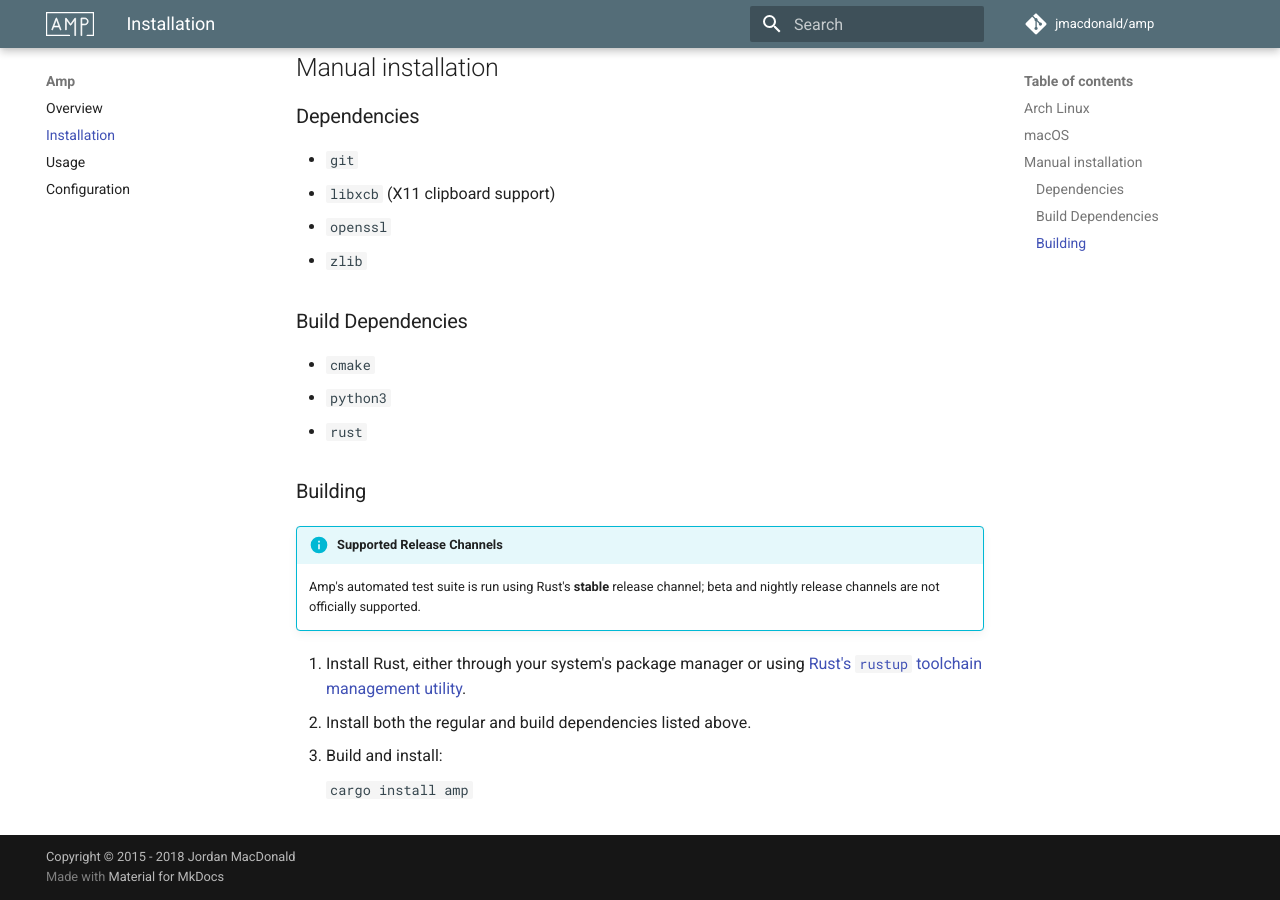
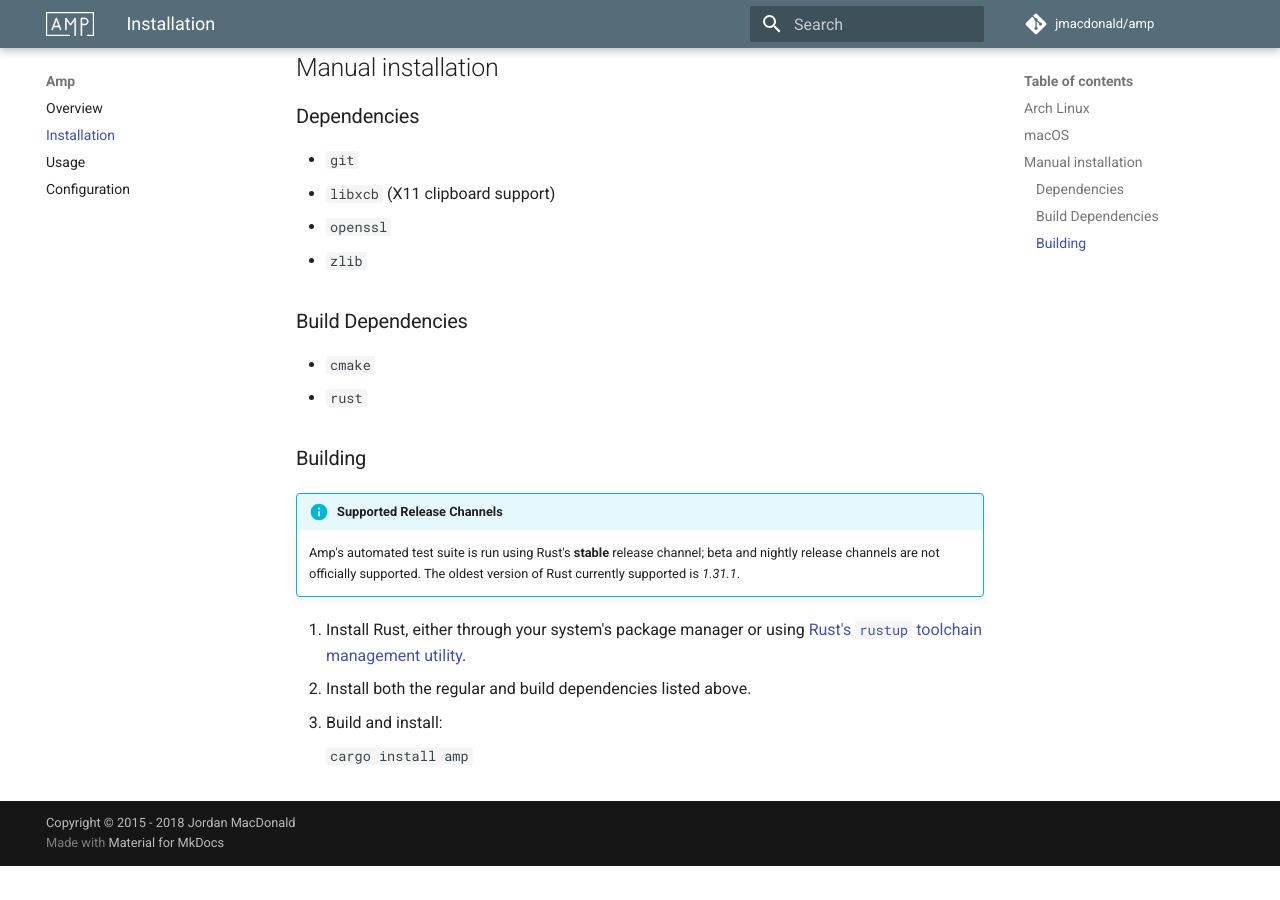
Before and after one commit to jmacdonald/amp, an MkDocs documentation site: the page built from documentation/pages/installation.md, in a window 1280 px wide and 900 px high, scrolled down 671 px. Built offline with MkDocs 1.6.1 and Material for MkDocs 9.7.7, drawn with Linux system fonts in a browser that asks for light colours; comment, search, counter and statistics services are not loaded; old or Windows-style settings are respelled for this version of MkDocs; after the commit the page ends 1537 px from its top, so only the background shows below that.

Commit message:
Specify a minimum version of Rust in installation instructions

```diff
--- a/documentation/pages/installation.md
+++ b/documentation/pages/installation.md
@@ -38,14 +38,14 @@ brew tap jmacdonald/amp && brew install amp
 ### Build Dependencies
 
 * `cmake`
-* `python3`
 * `rust`
 
 ### Building
 
 !!! info "Supported Release Channels"
     Amp's automated test suite is run using Rust's **stable** release channel;
-    beta and nightly release channels are not officially supported.
+    beta and nightly release channels are not officially supported. The oldest
+    version of Rust currently supported is *1.31.1*.
 
 1. Install Rust, either through your system's package manager or using [Rust's `rustup` toolchain management utility](https://www.rust-lang.org/en-US/install.html).
 2. Install both the regular and build dependencies listed above.
```
Also changed, not shown: .travis.yml, README.md.
